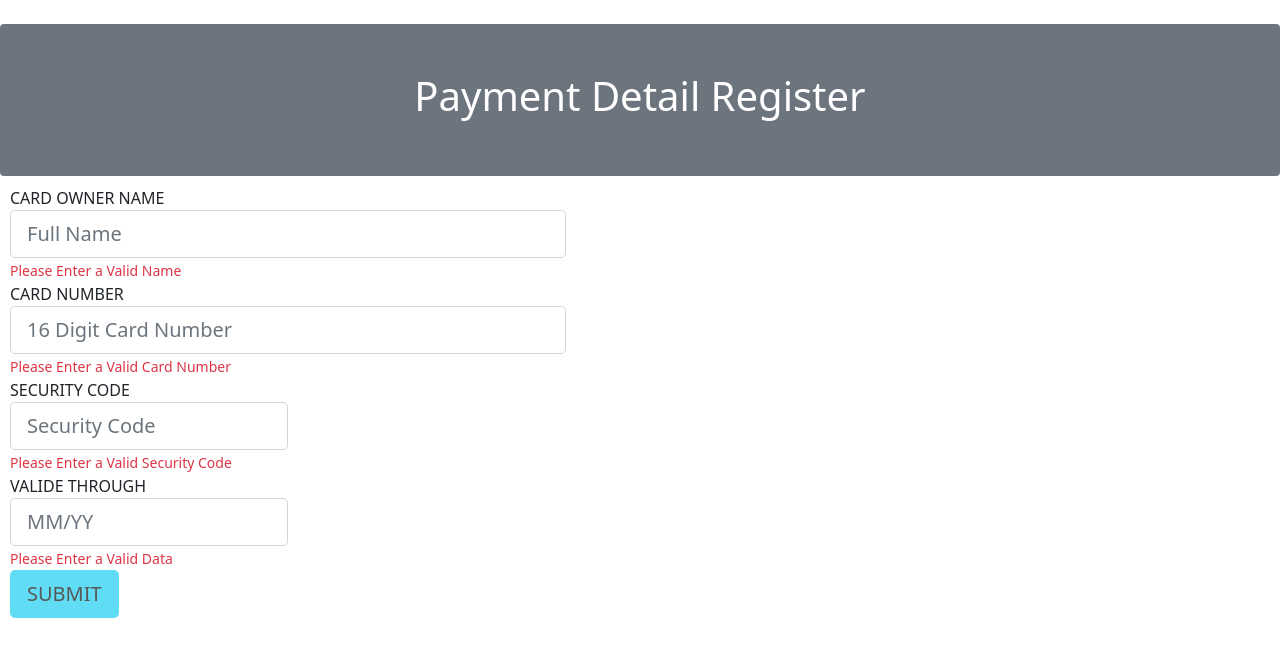
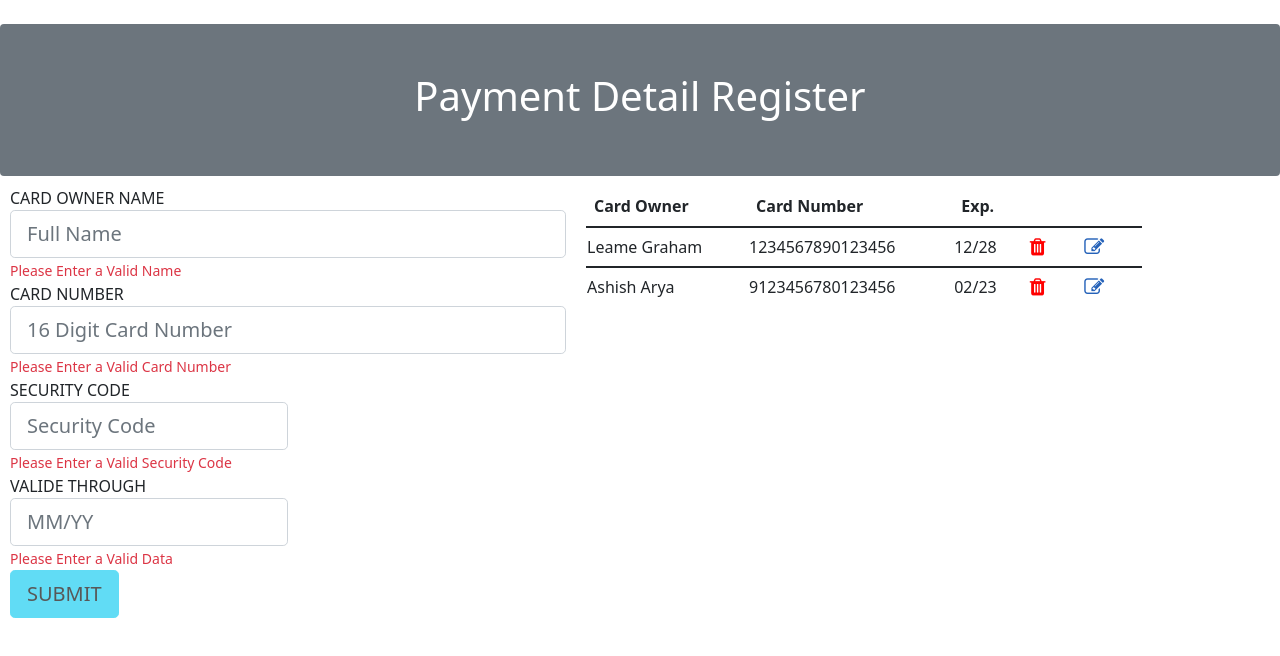
Before and after one commit to Ashish-Arya-CS/PaymentDetails, an Angular app: page / in a window 1280 px wide. Shown: the top 656 px of the page. Built offline with nearby package versions, Linux system fonts and the light colour scheme; data requests are answered from the project's data file.

Commit message:
All functionalities Done

```diff
--- a/src/app/db.json
+++ b/src/app/db.json
@@ -11,7 +11,7 @@
       "id": 2,
       "cardOwnerName": "Ashish Arya",
       "cardNumber": "9123456780123456",
-      "expirationDate": "02/25",
+      "expirationDate": "02/23",
       "securityCode": "123"
     }
   ]
--- a/src/app/form-details/form-details.component.html
+++ b/src/app/form-details/form-details.component.html
@@ -0,0 +1,24 @@
+<div style="float: left; padding: 10px 10px 10px 10px; margin: 10px,5px; width: 45%;">
+    <table class="table">
+        <thead class="thead-light">
+            <tr>
+                <th>Card Owner</th>
+                <th>Card Number</th>
+                <th>Exp.</th>
+                <th></th>
+                <th></th>
+            </tr>
+        </thead>
+        <tr *ngFor="let pd of service.list">
+            <td>{{pd.cardOwnerName}}</td>
+            <td>{{pd.cardNumber}}</td>
+            <td>{{pd.expirationDate}}</td>
+            <td>
+                <i class="fa fa-trash" (click)="onDelete(pd.id)" style="font-size: 20px; color:red;"></i>
+            </td>
+            <td>
+                <i class="fa fa-edit px-3" (click)="populateForm(pd)" style="font-size: 20px; color:rgb(37, 98, 185);"></i>
+            </td>
+        </tr>
+    </table>
+</div>
--- a/src/app/form-details/form-details.component.ts
+++ b/src/app/form-details/form-details.component.ts
@@ -1,4 +1,6 @@
 import { Component, OnInit } from '@angular/core';
+import { PaymentDetailService } from '../shared/payment-detail.service';
+import { PaymentDetail } from '../shared/payment-detail.model';
 @Component({
   selector: 'app-form-details',
   templateUrl: './form-details.component.html',
@@ -6,9 +8,21 @@ import { Component, OnInit } from '@angular/core';
 })
 export class FormDetailsComponent implements OnInit {
 
-  constructor() { }
+  constructor(public service : PaymentDetailService) { }
 
   ngOnInit(): void {
+    this.service.refreshList();
   }
-
+  populateForm(selectedRecord:PaymentDetail) {
+    this.service.formData = Object.assign({}, selectedRecord);
+  }
+  onDelete(id:number) {
+    if (confirm('Are you sure to delete this record ?')) {
+      this.service.deletePaymentDetail(id)
+        .subscribe(res => {
+          this.service.refreshList();
+        },
+        err => { console.log(err); })
+    }
+  }
 }
--- a/src/app/submit-form/submit-form.component.ts
+++ b/src/app/submit-form/submit-form.component.ts
@@ -15,6 +15,7 @@ ngForm: any;
   constructor(public service: PaymentDetailService) { }
 
   ngOnInit():void {
+    this.service.refreshList();
   }
 
   resetForm(form: NgForm) {
@@ -22,7 +23,22 @@ ngForm: any;
     this.service.formData = new PaymentDetail();
   }
   onSubmit(form: NgForm) {
-    this.insertRecord(form);
+    if (this.service.formData.id == 0)
+      this.insertRecord(form);
+    else
+      this.updateRecord(form);
+  }
+
+  updateRecord(form: NgForm) {
+    this.service.putPaymentDetail().subscribe(
+      res => {
+        this.resetForm(form);
+        this.service.refreshList();
+      },
+      err => {
+        console.log(err);
+      }
+    )
   }
 
   insertRecord(form: NgForm) {
--- a/src/index.html
+++ b/src/index.html
@@ -8,6 +8,7 @@
   <link href="https://cdn.jsdelivr.net/npm/bootstrap@5.1.3/dist/css/bootstrap.min.css" rel="stylesheet">
   <script src="https://cdn.jsdelivr.net/npm/bootstrap@5.1.3/dist/js/bootstrap.bundle.min.js"></script>
   <link rel="icon" type="image/x-icon" href="favicon.ico">
+  <link rel="stylesheet" href="https://cdnjs.cloudflare.com/ajax/libs/font-awesome/4.7.0/css/font-awesome.min.css">
 </head>
 <body>
   <app-root></app-root>
```
